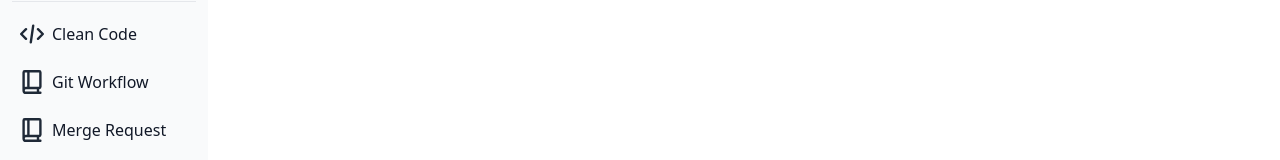
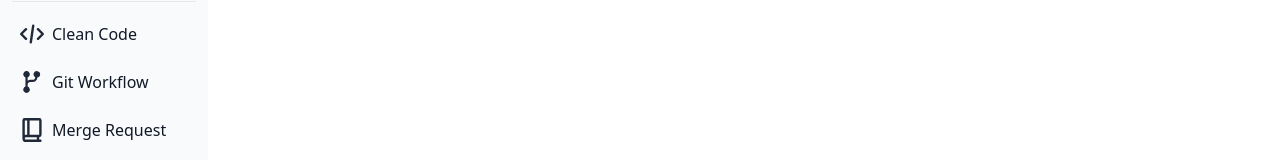
Before and after one commit to Sharqiewicz/Sharqist, a React (Vite) app: page / in a window 1280 px wide. Shown: the part 328-488 px from the top of the page. Built offline with nearby package versions, Linux system fonts and the light colour scheme.

Commit message:
add GitIcon

```diff
--- /dev/null
+++ b/src/assets/icons/GitIcon.tsx
@@ -0,0 +1,11 @@
+export const GitIcon = () => (
+  <svg
+    className='w-6 h-6 text-gray-800 dark:text-white'
+    aria-hidden='true'
+    xmlns='http://www.w3.org/2000/svg'
+    fill='currentColor'
+    viewBox='0 0 16 22'
+  >
+    <path d='M15.458 4a3 3 0 1 0-4.478 2.6A2.6 2.6 0 0 1 8.4 9H6.6a4.57 4.57 0 0 0-2.6.814v-3a3 3 0 1 0-2 0v8.368a3 3 0 1 0 2 0V13.6A2.607 2.607 0 0 1 6.6 11h1.8a4.6 4.6 0 0 0 4.548-4.049A3 3 0 0 0 15.458 4Z' />
+  </svg>
+)
--- a/src/assets/icons/index.ts
+++ b/src/assets/icons/index.ts
@@ -7,3 +7,4 @@ export * from './ClockIcon'
 export * from './CalendarOutlineIcon'
 export * from './BookIcon'
 export * from './CodeIcon'
+export * from './GitIcon'
--- a/src/components/Sidebar/Sidebar.tsx
+++ b/src/components/Sidebar/Sidebar.tsx
@@ -8,6 +8,7 @@ import {
   CalendarOutlineIcon,
   CodeIcon,
   BookIcon,
+  GitIcon,
 } from '../../assets/icons'
 import { useSidebar } from '../../hooks'
 
@@ -57,7 +58,7 @@ const CLEAN_CODE: Subpage = {
 const GIT_WORKFLOW: Subpage = {
   path: PATHS.PROJECTS_LIST,
   name: 'Git Workflow',
-  icon: <BookIcon />,
+  icon: <GitIcon />,
 }
 
 const CLEAN_MERGE_REQUESTS: Subpage = {
```
